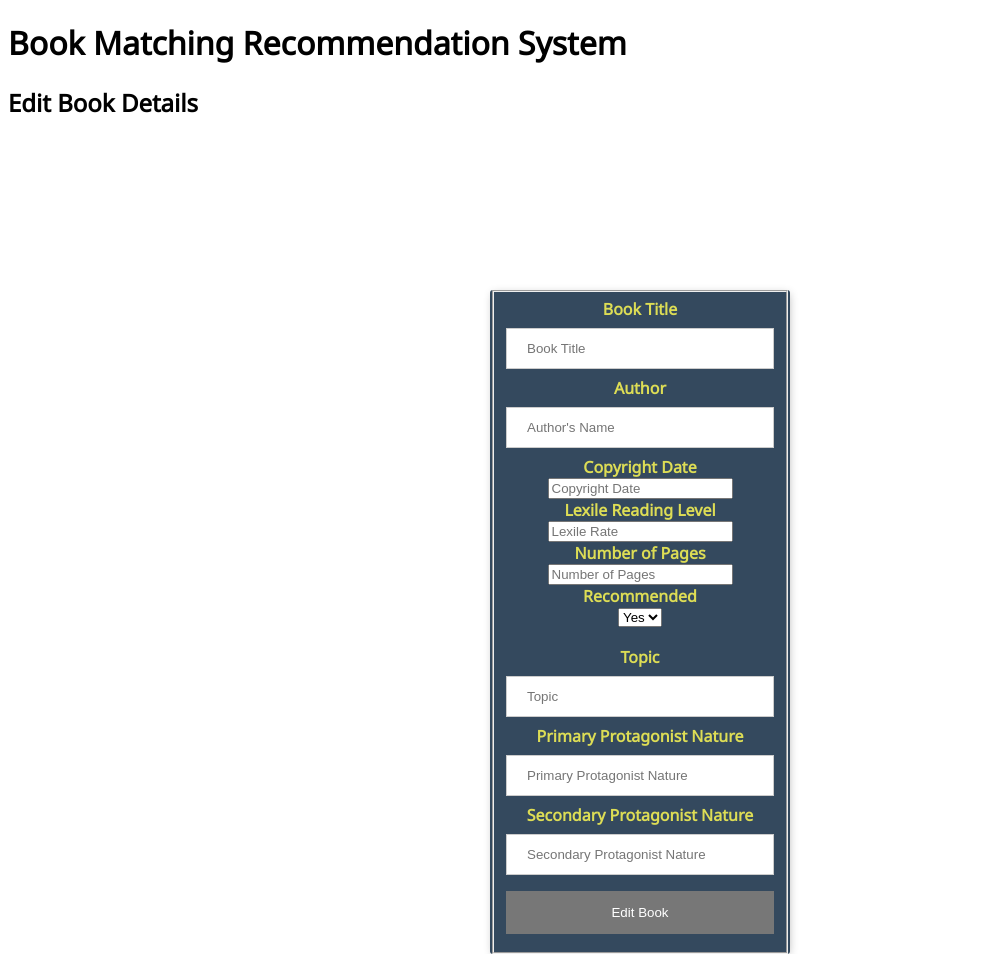
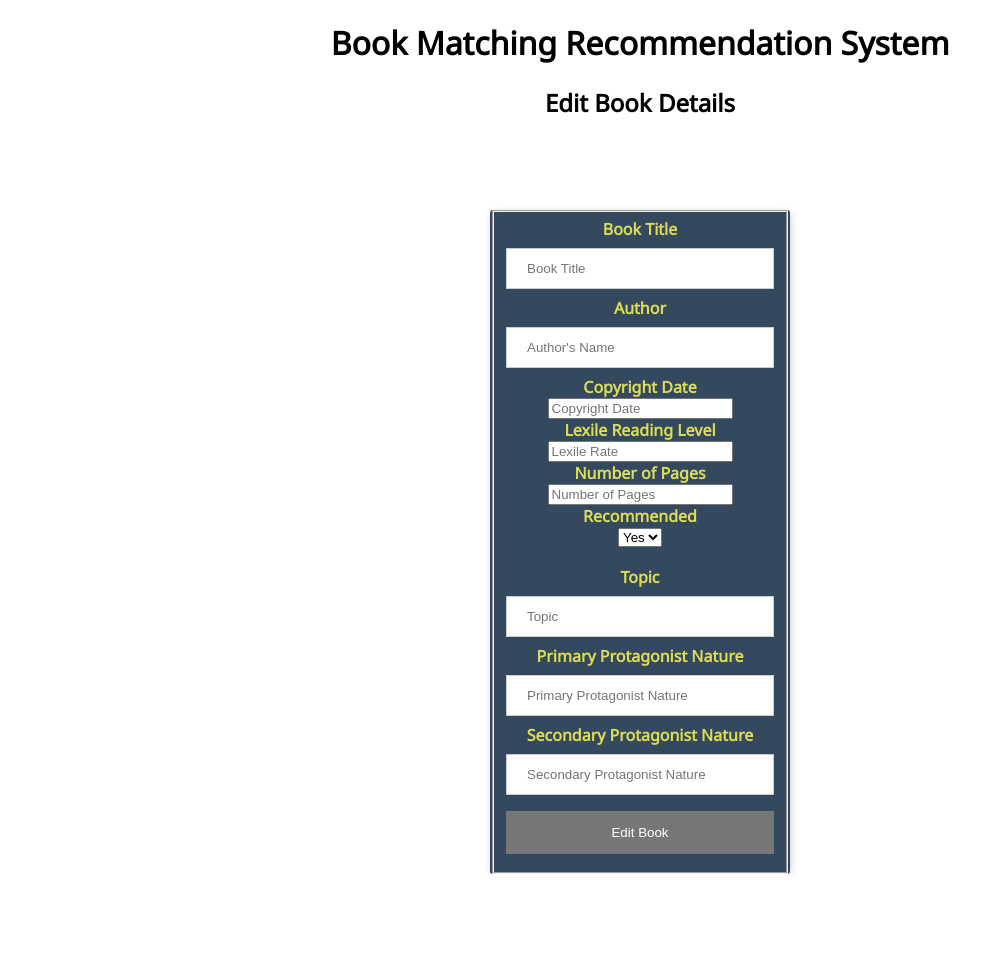
Before and after one commit to skarstein/coen174, a PHP site: page /editPage.html in a window 1280 px wide. Shown: the whole page, without its empty margins (0-1002 px from the left). After the commit the page ends 874 px from the top, so only its background shows below. Run offline with PHP 8.4, Linux system fonts and the light colour scheme.

Commit message:
center everything

```diff
--- a/bookinput.css
+++ b/bookinput.css
@@ -3,10 +3,14 @@ body {
     background-color: #fff;
 }
 
+h1, h2 {
+    text-align: center;
+}
+
 .form_center {
     position: absolute;
     left: 50%;
-    top: 40%;
+    top: 30%;
     margin-top: -30px;
     margin-left: -150px;
 }
```
